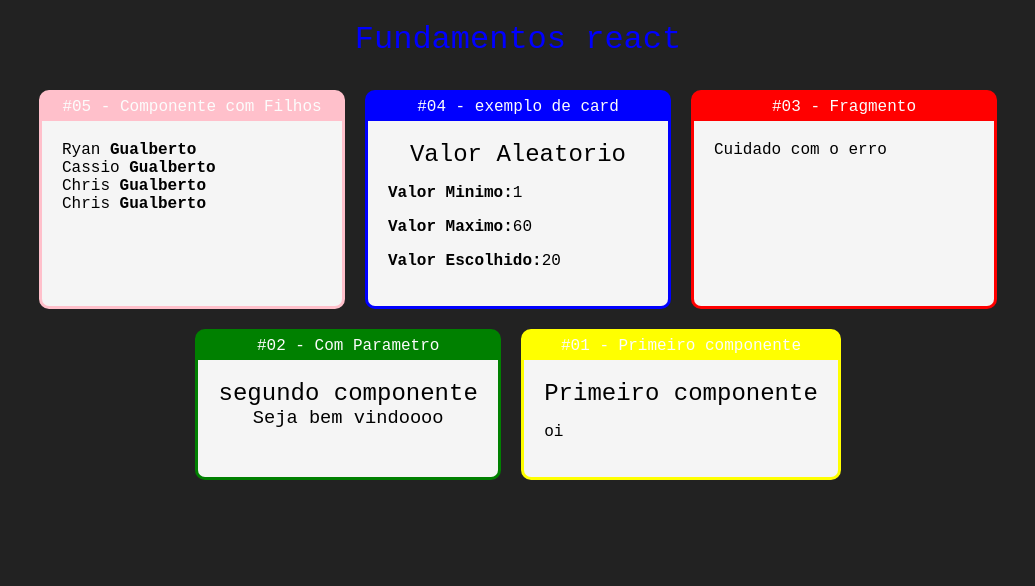
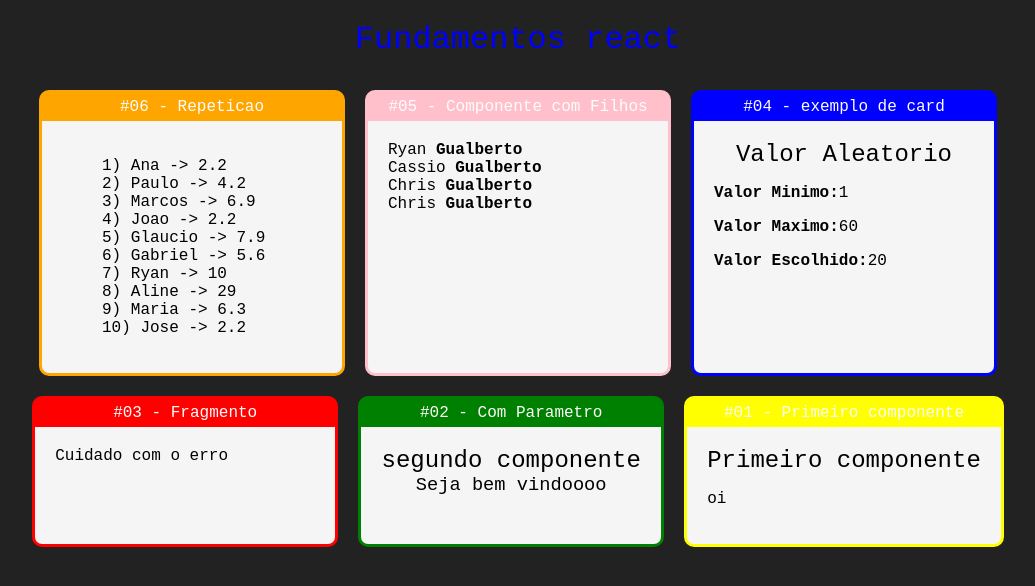
Before and after one commit to RyanGualberto/fundamentos-react, a React (Create React App) app: page / in a window 1280 px wide. Shown: the top 586 px of the page, without its empty margins (122-1157 px from the left). Built offline with nearby package versions, Linux system fonts and the light colour scheme; the HTML template or start-up script is replaced by a standard one.

Commit message:
s2a27: working repetion in list

```diff
--- a/src/App.jsx
+++ b/src/App.jsx
@@ -6,6 +6,8 @@ import Fragmento from './components/basics/Fragmento';
 import Numero from  './components/basics/NumRandom';
 import FamiliaMembro from './components/basics/FamiliaMembro';
 import Familia from './components/basics/Familia';
+import ListaAlunos from './components/repeticao/ListaAlunos';
+
 
 import './App.css'
 const tag = <h1>Fundamentos react</h1>;
@@ -15,6 +17,9 @@ export default props => {
         <div className='app'>
             { tag }
             <div className='card-group'>
+            <Card titulo="#06 - Repeticao" color="orange">
+                <ListaAlunos></ListaAlunos>
+            </Card>
 
             <Card titulo="#05 - Componente com Filhos" color="pink">
                 <Familia sobrenome="Gualberto">
--- /dev/null
+++ b/src/components/repeticao/ListaAlunos.jsx
@@ -0,0 +1,21 @@
+import React from "react";
+import alunos from "../../data/alunos";
+
+export default props => {
+    const alunosLi = alunos.map((aluno) => {
+        return (
+            <li key={aluno.id}>
+                {aluno.id}) {aluno.nome} -> {aluno.nota}
+            </li>
+        )
+    })
+    return (
+        <div>
+            <ul style={{
+                listStyle: "none"
+            }}>
+               {alunosLi}
+            </ul>
+        </div>
+    )
+}
--- /dev/null
+++ b/src/data/alunos.js
@@ -0,0 +1,12 @@
+export default [
+    {id: 1, nome: 'Ana', nota: 2.2},
+    {id: 2, nome: 'Paulo', nota: 4.2},
+    {id: 3, nome: 'Marcos', nota: 6.9},
+    {id: 4, nome: 'Joao', nota: 2.2},
+    {id: 5, nome: 'Glaucio', nota: 7.9},
+    {id: 6, nome: 'Gabriel', nota: 5.6},
+    {id: 7, nome: 'Ryan', nota: 10.0},
+    {id: 8, nome: 'Aline', nota: 29.0},
+    {id: 9, nome: 'Maria', nota: 6.3},
+    {id: 10, nome: 'Jose', nota: 2.2}
+]
```
